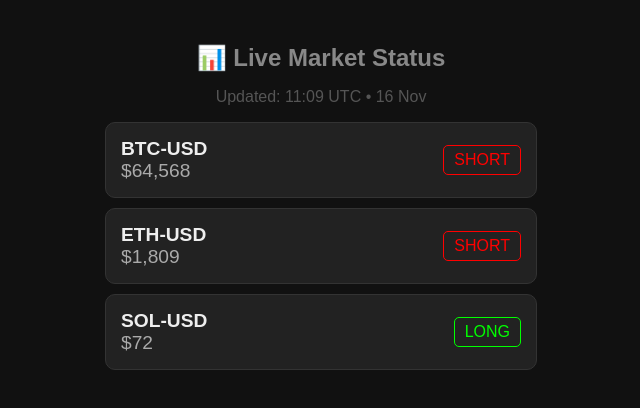
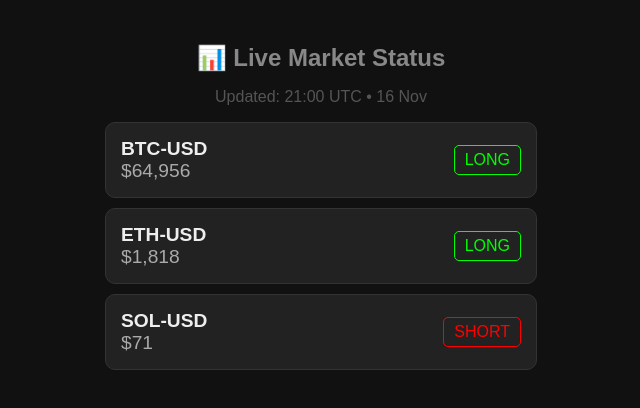
Before and after one commit to gourav3art/brahma, a plain HTML site: page index.html in a window 1280 px wide. Shown: the whole page, without its empty margins (319-959 px from the left). Drawn offline with Linux system fonts and the light colour scheme.

Commit message:
Update Site

```diff
--- a/index.html
+++ b/index.html
@@ -15,35 +15,35 @@
     </head>
     <body>
         <h1>📊 Live Market Status</h1>
-        <p style="color:#555;">Updated: 11:09 UTC • 16 Nov</p>
+        <p style="color:#555;">Updated: 21:00 UTC • 16 Nov</p>
 
         <div class="card">
             <div style="text-align:left;">
                 <div style="font-weight:bold; font-size:1.2em;">BTC-USD</div>
-                <div class="price">$64,568</div>
+                <div class="price">$64,956</div>
             </div>
-            <div class="short">
-                SHORT
+            <div class="long">
+                LONG
             </div>
         </div>
 
         <div class="card">
             <div style="text-align:left;">
                 <div style="font-weight:bold; font-size:1.2em;">ETH-USD</div>
-                <div class="price">$1,809</div>
+                <div class="price">$1,818</div>
             </div>
-            <div class="short">
-                SHORT
+            <div class="long">
+                LONG
             </div>
         </div>
 
         <div class="card">
             <div style="text-align:left;">
                 <div style="font-weight:bold; font-size:1.2em;">SOL-USD</div>
-                <div class="price">$72</div>
+                <div class="price">$71</div>
             </div>
-            <div class="long">
-                LONG
+            <div class="short">
+                SHORT
             </div>
         </div>
         </body></html>
```
